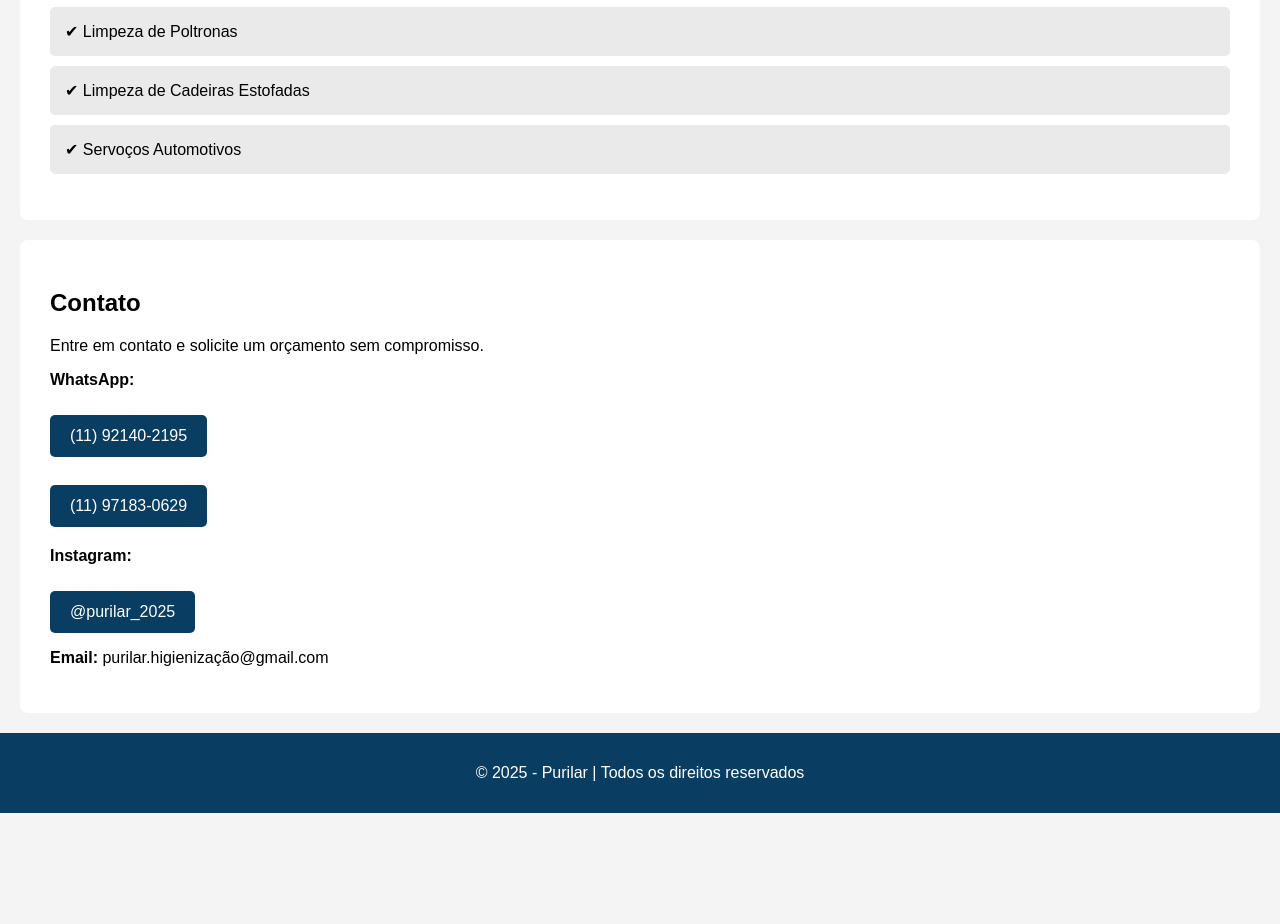
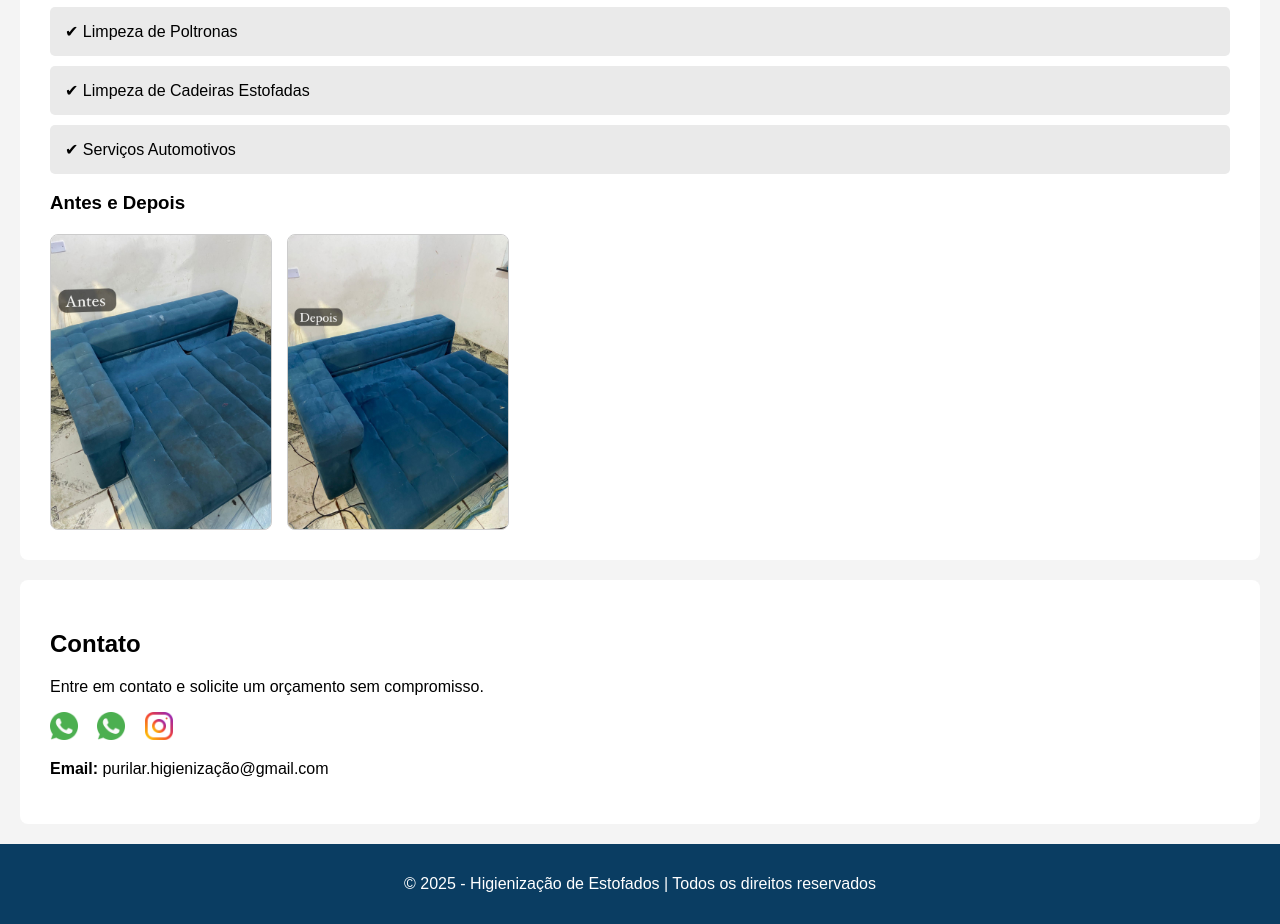
Before and after one commit to purilar/purilar.github.io, a plain HTML site: page index.html in a window 1280 px wide. Shown: the part 621-1545 px from the top of the page. Before the commit the page ends 1434 px from the top, so only its background shows below. Drawn offline with Linux system fonts and the light colour scheme.

Commit message:
Update index.html

```diff
--- a/index.html
+++ b/index.html
@@ -3,73 +3,96 @@
 <head>
     <meta charset="UTF-8">
     <meta name="viewport" content="width=device-width, initial-scale=1.0">
-    <title>Purilar - Higienização de Estofados</title>
+    <title>Higienização de Estofados</title>
+
     <style>
         body {
             margin: 0;
             font-family: Arial, Helvetica, sans-serif;
             background-color: #f4f4f4;
         }
+
         header {
             background-color: #0a3d62;
             color: white;
             padding: 20px;
             text-align: center;
         }
+
         nav {
             background-color: #1e5f8a;
             padding: 10px;
             text-align: center;
         }
+
         nav a {
             color: white;
             margin: 0 15px;
             text-decoration: none;
             font-weight: bold;
         }
-        nav a:hover {
-            text-decoration: underline;
-        }
+
         section {
             padding: 30px;
             background-color: white;
             margin: 20px;
             border-radius: 8px;
         }
+
         .servicos ul {
             list-style: none;
             padding: 0;
         }
+
         .servicos li {
             background-color: #eaeaea;
             margin: 10px 0;
             padding: 15px;
             border-radius: 5px;
         }
+
+        /* ÍCONES – TAMANHO CONTROLADO */
+        .icones {
+            margin-top: 15px;
+        }
+
+        .icones a {
+            text-decoration: none;
+            margin-right: 15px;
+        }
+
+        .icones img {
+            width: 28px;
+            height: 28px;
+            vertical-align: middle;
+        }
+
+        /* ANTES E DEPOIS */
+        .antes-depois {
+            margin-top: 20px;
+            display: flex;
+            gap: 15px;
+            flex-wrap: wrap;
+        }
+
+        .antes-depois img {
+            width: 220px;
+            border-radius: 8px;
+            border: 1px solid #ccc;
+        }
+
         footer {
             background-color: #0a3d62;
             color: white;
             text-align: center;
             padding: 15px;
         }
-        .botao {
-            display: inline-block;
-            background-color: #0a3d62;
-            color: white;
-            padding: 12px 20px;
-            text-decoration: none;
-            border-radius: 5px;
-            margin-top: 10px;
-        }
-        .botao:hover {
-            background-color: #062f4f;
-        }
     </style>
 </head>
 <body>
 
 <header>
-        <h1>Purilar</h1>
+    <h1>Higienização de Estofados</h1>
     <p>Limpeza profissional com qualidade e confiança</p>
 </header>
 
@@ -94,34 +117,37 @@
         <li>✔ Limpeza de Colchões</li>
         <li>✔ Limpeza de Poltronas</li>
         <li>✔ Limpeza de Cadeiras Estofadas</li>
-            <li>✔ Servoços Automotivos</li>
+        <li>✔ Serviços Automotivos</li>
     </ul>
+
+    <h3>Antes e Depois</h3>
+    <div class="antes-depois">
+        <img src="imagens/antes.jpg" alt="Antes da limpeza">
+        <img src="imagens/depois.jpg" alt="Depois da limpeza">
+    </div>
 </section>
 
 <section id="contato">
     <h2>Contato</h2>
     <p>Entre em contato e solicite um orçamento sem compromisso.</p>
 
-      <p><strong>WhatsApp:</strong></p>
-<a href="https://wa.me/5511921402195" class="botao" target="_blank">
-(11) 92140-2195
+    <div class="icones">
+        <a href="https://wa.me/5511921402195" target="_blank">
+            <img src="imagens/whatsapp.png" alt="WhatsApp">
         </a>
-<br><br>
-<a href="https://wa.me/5511971830629" class="botao" target="_blank">
-(11) 97183-0629
+        <a href="https://wa.me/5511971830629" target="_blank">
+            <img src="imagens/whatsapp.png" alt="WhatsApp">
         </a>
+        <a href="https://www.instagram.com/purilar_2025" target="_blank">
+            <img src="imagens/instagram.png" alt="Instagram">
+        </a>
+    </div>
 
-
-<p style="margin-top:20px;"><strong>Instagram:</strong></p>
-<a href="https://www.instagram.com/purilar_2025" class="botao" target="_blank">
-@purilar_2025
-</a>
-
-        <p><strong>Email:</strong> purilar.higienização@gmail.com</p>
+    <p style="margin-top:20px;"><strong>Email:</strong> purilar.higienização@gmail.com</p>
 </section>
 
 <footer>
-        <p>© 2025 - Purilar | Todos os direitos reservados</p>
+    <p>© 2025 - Higienização de Estofados | Todos os direitos reservados</p>
 </footer>
 
 </body>
```
Lines whose indentation alone changed are shown as unchanged.
